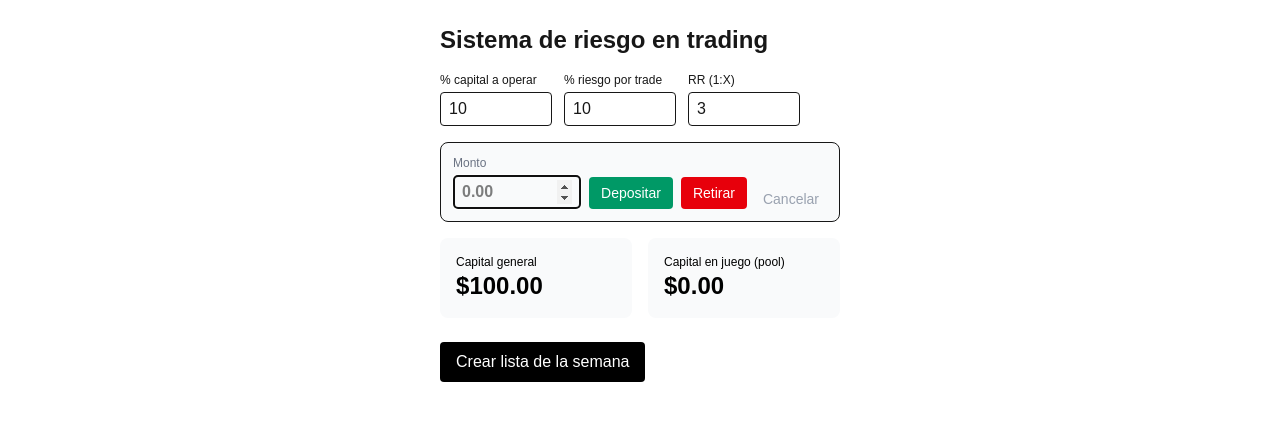
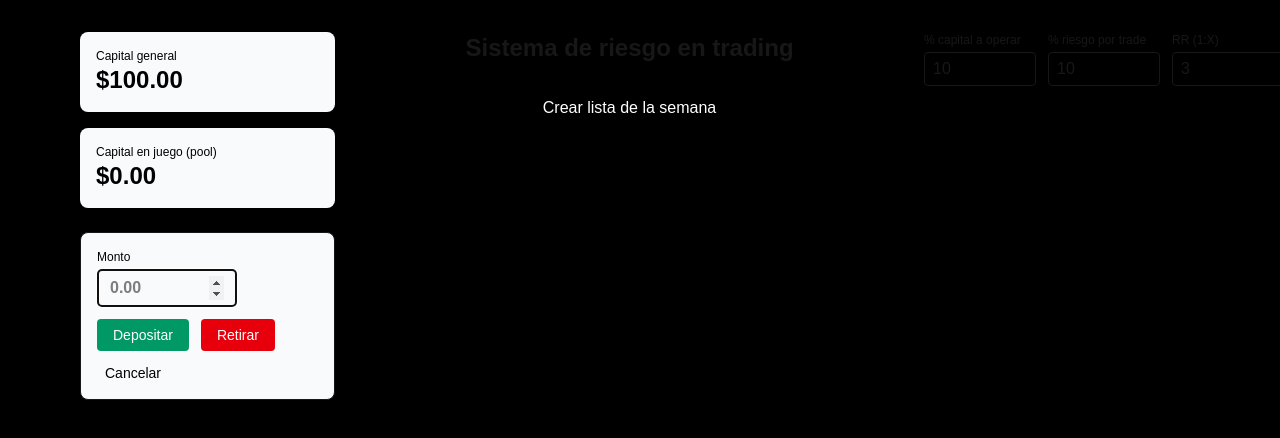
Before and after one commit to pademanu/Riesgo, a Next.js app: page / in a window 1280 px wide. Both pictures are taken after a click on the button "Depositar o retirar capital". Shown: the top 438 px of the page. Built offline with nearby package versions, Linux system fonts and the light colour scheme.

Commit message:
reframe and stats notice

```diff
--- a/src/app/page.tsx
+++ b/src/app/page.tsx
@@ -8,6 +8,7 @@ import CapitalOverview from '@/components/CapitalOverview';
 import WeekPanel from '@/components/WeekPanel';
 import WeekHistory from '@/components/WeekHistory';
 import CapitalAdjuster from '@/components/CapitalAdjuster';
+import BracketStatus from '@/components/BracketStatus'
 
 const STORAGE_KEY = 'riesgo-trading-state';
 
@@ -127,17 +128,25 @@ export default function Home() {
   if (!loaded) return <p>Cargando...</p>;
 
 return (
-    <main className="max-w-2xl mx-auto p-6">
-      <h1 className="text-2xl font-bold mb-4">Sistema de riesgo en trading</h1>
+    <div className="min-h-screen bg-black">
+      <div className="mx-auto max-w-6xl px-4 py-8 grid grid-cols-1 md:grid-cols-[280px_1fr_300px] gap-6 md:gap-0">
 
-      <ConfigForm config={state.config} onChange={(config) => setState({ ...state, config })} />
+        {/* Columna izquierda */}
+        <aside className="md:border-r md:border-black md:pr-6 space-y-4">
+          <CapitalOverview capitalGeneral={liveCapitalGeneral} pool={week ? week.pool : 0} />
           <CapitalAdjuster onAdjust={handleAdjustCapital} />
-      <CapitalOverview capitalGeneral={liveCapitalGeneral} pool={week ? week.pool : 0} />
+        </aside>
+
+        {/* Columna central, ancho controlado */}
+        <main className="md:border-r md:border-black md:px-6">
+          <h1 className="text-2xl font-bold text-center mb-6">Sistema de riesgo en trading</h1>
 
           {!week ? (
+            <div className="flex justify-center">
               <button onClick={handleCreateWeek} className="bg-black text-white px-4 py-2 rounded">
                 Crear lista de la semana
               </button>
+            </div>
           ) : (
             <WeekPanel
               week={week}
@@ -151,5 +160,14 @@ export default function Home() {
 
           <WeekHistory history={state.history} onDelete={handleDeleteHistoryWeek} />
         </main>
+
+        {/* Columna derecha */}
+        <aside className="md:pl-6 space-y-4">
+          <ConfigForm config={state.config} onChange={(config) => setState({ ...state, config })} />
+          {week && <BracketStatus week={week} config={state.weekConfig!} />}
+        </aside>
+
+      </div>
+    </div>
   );
 }
--- /dev/null
+++ b/src/components/BracketStatus.tsx
@@ -0,0 +1,32 @@
+import { WeekState, Config } from '@/lib/types';
+import { winsUntilTarget } from '@/lib/tradingLogic';
+
+interface Props {
+  week: WeekState;
+  config: Config;
+}
+
+export default function BracketStatus({ week, config }: Props) {
+  const maxLosses = Math.floor(1 / config.riskPct);
+  const lossesLeft = week.activeLevelIndex > 0 ? maxLosses - week.consecutiveLosses : null;
+  const winsLeft = winsUntilTarget(week.pool, week.riskActual, config.rr, week.target);
+  const isReduced = week.activeLevelIndex < week.bracketHistory.length - 1;
+
+  return (
+    <div
+      className={`text-xl rounded-lg p-2 mb-3 border ${
+        isReduced ? 'bg-amber-50 border-amber-200 text-amber-800' : 'bg-gray-50 border-gray-200 text-gray-600'
+      }`}
+    >
+      {isReduced && <span className="mr-1">⚠️</span>}
+      Estás en el bracket número <b>{week.activeLevelIndex + 1}</b>. Te quedan{' '}
+      <b>{winsLeft}</b> acierto{winsLeft === 1 ? '' : 's'} para duplicar
+      {lossesLeft !== null && (
+        <>
+          {' '}y <b>{lossesLeft}</b> pérdida{lossesLeft === 1 ? '' : 's'} para bajar de bracket
+        </>
+      )}
+      .
+    </div>
+  );
+}
--- a/src/components/CapitalAdjuster.tsx
+++ b/src/components/CapitalAdjuster.tsx
@@ -20,34 +20,53 @@ export default function CapitalAdjuster({ onAdjust }: Props) {
 
   if (!open) {
     return (
-      <button onClick={() => setOpen(true)} className="text-xs text-gray-500 underline mb-4">
+      <button
+        onClick={() => setOpen(true)}
+        className="border px-3 py-1.5 rounded ml-auto cursor-pointer"
+      >
         Depositar o retirar capital
       </button>
     );
   }
 
   return (
-    <div className="flex items-end gap-2 mb-4 bg-gray-50 border rounded-lg p-3">
+    <div className="bg-gray-50 border rounded-lg p-4 mb-4 space-y-3">
+      {/* Campo de monto */}
       <div>
-        <label className="block text-xs text-gray-500 mb-1">Monto</label>
+        <label className="block text-xs text-black mb-1">Monto</label>
         <input
           type="number"
           value={amount}
           onChange={(e) => setAmount(e.target.value)}
-          className="border rounded px-2 py-1 w-32 text-black font-semibold"
+          className="border rounded px-3 py-1.5 w-full max-w-[140px] text-black font-semibold"
           placeholder="0.00"
           autoFocus
         />
       </div>
-      <button onClick={() => handleSubmit('deposit')} className="bg-emerald-600 text-white px-3 py-1.5 rounded text-sm">
+
+      {/* Botones */}
+      <div className="flex flex-wrap items-center gap-3">
+        <button
+          onClick={() => handleSubmit('deposit')}
+          className="bg-emerald-600 hover:bg-emerald-700 text-white px-4 py-1.5 rounded text-sm cursor-pointer transition-colors"
+        >
           Depositar
         </button>
-      <button onClick={() => handleSubmit('withdraw')} className="bg-red-600 text-white px-3 py-1.5 rounded text-sm">
+
+        <button
+          onClick={() => handleSubmit('withdraw')}
+          className="bg-red-600 hover:bg-red-700 text-white px-4 py-1.5 rounded text-sm cursor-pointer transition-colors"
+        >
           Retirar
         </button>
-      <button onClick={() => setOpen(false)} className="text-gray-400 px-2 text-sm">
+
+        <button
+          onClick={() => setOpen(false)}
+          className="text-black hover:text-gray-700 px-2 text-sm cursor-pointer transition-colors"
+        >
           Cancelar
         </button>
       </div>
+    </div>
   );
 }
--- a/src/components/CapitalOverview.tsx
+++ b/src/components/CapitalOverview.tsx
@@ -5,14 +5,27 @@ interface Props {
 
 export default function CapitalOverview({ capitalGeneral, pool }: Props) {
   return (
-    <section className="flex gap-4 mb-6">
-      <div className="flex-1 bg-gray-50 p-4 rounded-lg">
+    <section className="grid gap-4 mb-6 w-full">
+      {/* Capital general */}
+      <div className="bg-gray-50 p-4 rounded-lg overflow-hidden">
         <p className="text-xs text-black">Capital general</p>
-        <p className="text-2xl text-black font-semibold">${capitalGeneral.toFixed(2)}</p>
+        <p
+          className="text-2xl text-black font-semibold truncate"
+          title={`$${capitalGeneral.toFixed(2)}`} // tooltip con el valor completo
+        >
+          ${capitalGeneral.toFixed(2)}
+        </p>
       </div>
-      <div className="flex-1 bg-gray-50 p-4 rounded-lg">
+
+      {/* Capital en juego (pool) */}
+      <div className="bg-gray-50 p-4 rounded-lg overflow-hidden">
         <p className="text-xs text-black">Capital en juego (pool)</p>
-        <p className="text-2xl text-black font-semibold">${pool.toFixed(2)}</p>
+        <p
+          className="text-2xl text-black font-semibold truncate"
+          title={`$${pool.toFixed(2)}`}
+        >
+          ${pool.toFixed(2)}
+        </p>
       </div>
     </section>
   );
--- a/src/components/ConfigForm.tsx
+++ b/src/components/ConfigForm.tsx
@@ -1,4 +1,5 @@
 import { Config } from '@/lib/types';
+import { useState, useEffect } from 'react';
 
 interface Props {
   config: Config;
@@ -6,33 +7,100 @@ interface Props {
 }
 
 export default function ConfigForm({ config, onChange }: Props) {
+  // Estados locales para poder tener el input vacío
+  const [poolAlloc, setPoolAlloc] = useState(String(config.poolAllocPct * 100));
+  const [risk, setRisk] = useState(String(config.riskPct * 100));
+  const [rr, setRr] = useState(String(config.rr));
+
+  // Sincronizar si el config cambia desde fuera
+  useEffect(() => {
+    setPoolAlloc(String(config.poolAllocPct * 100));
+    setRisk(String(config.riskPct * 100));
+    setRr(String(config.rr));
+  }, [config.poolAllocPct, config.riskPct, config.rr]);
+
   return (
     <section className="flex gap-3 mb-4">
+      {/* % capital a operar */}
       <div>
         <label className="block text-xs mb-1">% capital a operar</label>
         <input
           type="number"
           className="border rounded px-2 py-1 w-28"
-          value={config.poolAllocPct * 100}
-          onChange={(e) => onChange({ ...config, poolAllocPct: Number(e.target.value) / 100 })}
+          value={poolAlloc}
+          onChange={(e) => {
+            const value = e.target.value;
+            setPoolAlloc(value);
+
+            // Solo actualizamos el config si hay un número válido
+            if (value !== '' && !isNaN(Number(value))) {
+              onChange({
+                ...config,
+                poolAllocPct: Number(value) / 100,
+              });
+            }
+          }}
+          onBlur={() => {
+            // Si al salir del campo está vacío, ponemos 0
+            if (poolAlloc === '') {
+              setPoolAlloc('0');
+              onChange({ ...config, poolAllocPct: 0 });
+            }
+          }}
         />
       </div>
+
+      {/* % riesgo por trade */}
       <div>
         <label className="block text-xs mb-1">% riesgo por trade</label>
         <input
           type="number"
           className="border rounded px-2 py-1 w-28"
-          value={config.riskPct * 100}
-          onChange={(e) => onChange({ ...config, riskPct: Number(e.target.value) / 100 })}
+          value={risk}
+          onChange={(e) => {
+            const value = e.target.value;
+            setRisk(value);
+
+            if (value !== '' && !isNaN(Number(value))) {
+              onChange({
+                ...config,
+                riskPct: Number(value) / 100,
+              });
+            }
+          }}
+          onBlur={() => {
+            if (risk === '') {
+              setRisk('0');
+              onChange({ ...config, riskPct: 0 });
+            }
+          }}
         />
       </div>
+
+      {/* RR (1:X) */}
       <div>
         <label className="block text-xs mb-1">RR (1:X)</label>
         <input
           type="number"
           className="border rounded px-2 py-1 w-28"
-          value={config.rr}
-          onChange={(e) => onChange({ ...config, rr: Number(e.target.value) })}
+          value={rr}
+          onChange={(e) => {
+            const value = e.target.value;
+            setRr(value);
+
+            if (value !== '' && !isNaN(Number(value))) {
+              onChange({
+                ...config,
+                rr: Number(value),
+              });
+            }
+          }}
+          onBlur={() => {
+            if (rr === '') {
+              setRr('0');
+              onChange({ ...config, rr: 0 });
+            }
+          }}
         />
       </div>
     </section>
--- a/src/components/NextTradePreview.tsx
+++ b/src/components/NextTradePreview.tsx
@@ -7,11 +7,11 @@ export default function NextTradePreview({ riskActual, rr }: Props) {
   return (
     <div className="flex gap-6 bg-emerald-50 border border-emerald-200 rounded-lg p-3 mb-4">
       <div>
-        <p className="text-xs text-gray-500 m-0">Próximo Stop Loss (riesgo)</p>
+        <p className="text-xs text-gray-600 m-0">Próximo Stop Loss (riesgo)</p>
         <p className="text-lg text-black font-semibold m-0">${riskActual.toFixed(2)}</p>
       </div>
       <div>
-        <p className="text-xs text-gray-500 m-0">Próximo Take Profit (ganancia)</p>
+        <p className="text-xs text-gray-600 m-0">Próximo Take Profit (ganancia)</p>
         <p className="text-lg text-black font-semibold m-0">${(riskActual * rr).toFixed(2)}</p>
       </div>
     </div>
--- a/src/lib/tradingLogic.ts
+++ b/src/lib/tradingLogic.ts
@@ -21,11 +21,13 @@ export function createWeek(
       trades: [],
       harvestEvents: [],
       closed: false,
+      bracketHistory: [poolBase],
+      activeLevelIndex: 0,
+      consecutiveLosses: 0,
     },
   };
 }
 
-/** Aplica UN trade a una semana ya existente. No muta: devuelve una semana nueva. */
 export function applyTrade(
   week: WeekState,
   config: Config,
@@ -41,39 +43,49 @@ export function applyTrade(
   let target = week.target;
   let riskActual: number;
   let delta: number;
+  let bracketHistory = [...week.bracketHistory];
+  let activeLevelIndex = week.activeLevelIndex;
+  let consecutiveLosses = week.consecutiveLosses;
+
+  const maxLosses = Math.floor(1 / config.riskPct);
 
   if (result === 'win') {
     delta = config.rr * riskUsed;
     pool += delta;
     riskActual = riskUsed * (config.rr - 1);
+    consecutiveLosses = 0;
   } else {
     delta = -riskUsed;
     pool += delta;
-    riskActual = poolBase * config.riskPct; // vuelve a la unidad base
+    consecutiveLosses += 1;
+
+    // ¿Se "quemó" el bracket activo? Baja un nivel de riesgo, si hay a dónde bajar.
+    if (consecutiveLosses >= maxLosses && activeLevelIndex > 0) {
+      activeLevelIndex -= 1;
+      consecutiveLosses = 0;
+    }
+    riskActual = bracketHistory[activeLevelIndex] * config.riskPct;
   }
 
   const trades: Trade[] = [...week.trades, { result, risk: riskUsed, delta, poolAfter: pool }];
   const harvestEvents = [...week.harvestEvents];
   let harvestedAmount = 0;
 
-  // while, por si un solo trade se pasa de más de una meta de una vez
   while (pool >= target) {
     const excedente = pool - target;
     harvestedAmount += excedente;
     poolBase = target;
     pool = target;
     target = poolBase * 2;
+    bracketHistory = [...bracketHistory, poolBase];
+    activeLevelIndex = bracketHistory.length - 1; // al cosechar, subes al nivel más alto ganado
+    consecutiveLosses = 0;
     riskActual = poolBase * config.riskPct;
-    harvestEvents.push({
-      afterTradeIndex: trades.length - 1,
-      excedente,
-      newPoolBase: poolBase,
-      newTarget: target,
-    });
+    harvestEvents.push({ afterTradeIndex: trades.length - 1, excedente, newPoolBase: poolBase, newTarget: target });
   }
 
   return {
-    week: { ...week, pool, poolBase, target, riskActual, trades, harvestEvents },
+    week: { ...week, pool, poolBase, target, riskActual, trades, harvestEvents, bracketHistory, activeLevelIndex, consecutiveLosses },
     harvestedAmount,
   };
 }
@@ -95,6 +107,9 @@ export function rebuildWeek(
   trades: [],
   harvestEvents: [],
   closed: false,
+  bracketHistory: [poolBaseInitial],
+  activeLevelIndex: 0,
+  consecutiveLosses: 0,
 };
 
   let totalHarvested = 0;
@@ -130,3 +145,16 @@ export function buildChartData(poolBaseInitial: number, week: WeekState): ChartP
 
   return points;
 }
+
+/** Simula cuántas victorias consecutivas (desde el estado actual) hacen falta para llegar al target. */
+export function winsUntilTarget(pool: number, riskActual: number, rr: number, target: number): number {
+  let count = 0;
+  let p = pool;
+  let r = riskActual;
+  while (p < target && count < 50) {
+    p += rr * r;
+    r = r * (rr - 1);
+    count++;
+  }
+  return count;
+}
--- a/src/lib/types.ts
+++ b/src/lib/types.ts
@@ -29,6 +29,9 @@ export interface WeekState {
   trades: Trade[];
   harvestEvents: HarvestEvent[];
   closed: boolean;
+  bracketHistory: number[];   // nuevo: poolBase de cada bracket alcanzado esta semana
+  activeLevelIndex: number;   // nuevo: qué bracket del historial se usa ahora mismo
+  consecutiveLosses: number;  // nuevo: pérdidas seguidas en el bracket actual
 }
 
 export interface ChartPoint {
```
Also changed, not shown: src/components/WeekPanel.tsx (+5 -5 lines). Lines whose indentation alone changed are shown as unchanged.
